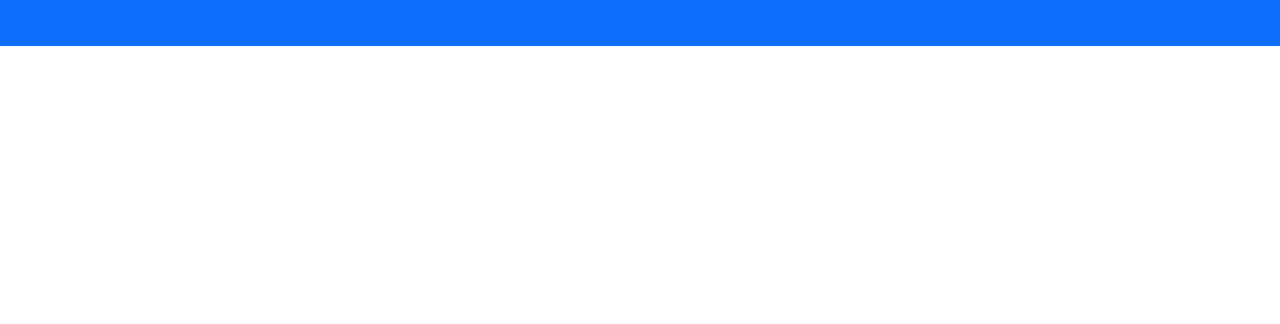
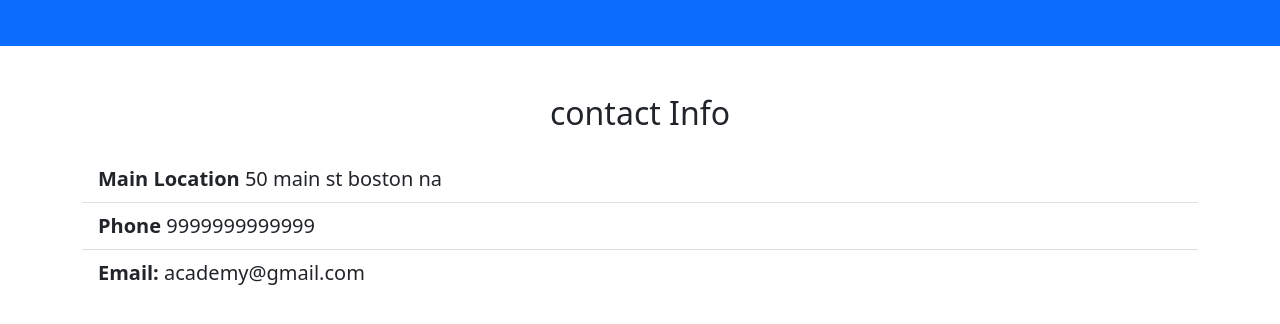
Before and after one commit to Ishtiaque786/bootstrap-academy, a plain HTML site: page index.html in a window 1280 px wide. Shown: the part 4791-5115 px from the top of the page. Before the commit the page ends 4837 px from the top, so only its background shows below. Drawn offline with nearby package versions, Linux system fonts and the light colour scheme.

Commit message:
contact info added

```diff
--- a/index.html
+++ b/index.html
@@ -429,7 +429,31 @@
                     </div>
                 </div>
             </div>
+        </div>
+    </section>
 
+    <!-- contact & map -->
+    <section class="p-5">
+        <div class="container">
+            <div class="row g-4">
+                <div class="col-md">
+                    <h2 class="text-center mb-4">
+                        contact Info
+                    </h2>
+                    <ul class="list-group list-group-flush lead">
+                        <li class="list-group-item">
+                            <span class="fw-bold">Main Location</span> 50 main st boston na
+                        </li>
+                        <li class="list-group-item">
+                            <span class="fw-bold">Phone</span> 9999999999999
+                        </li>
+                        <li class="list-group-item">
+                            <span class="fw-bold">Email: </span> academy@gmail.com
+                        </li>
+                    </ul>
+                </div>
+                <div class=""></div>
+            </div>
         </div>
     </section>
 
```
